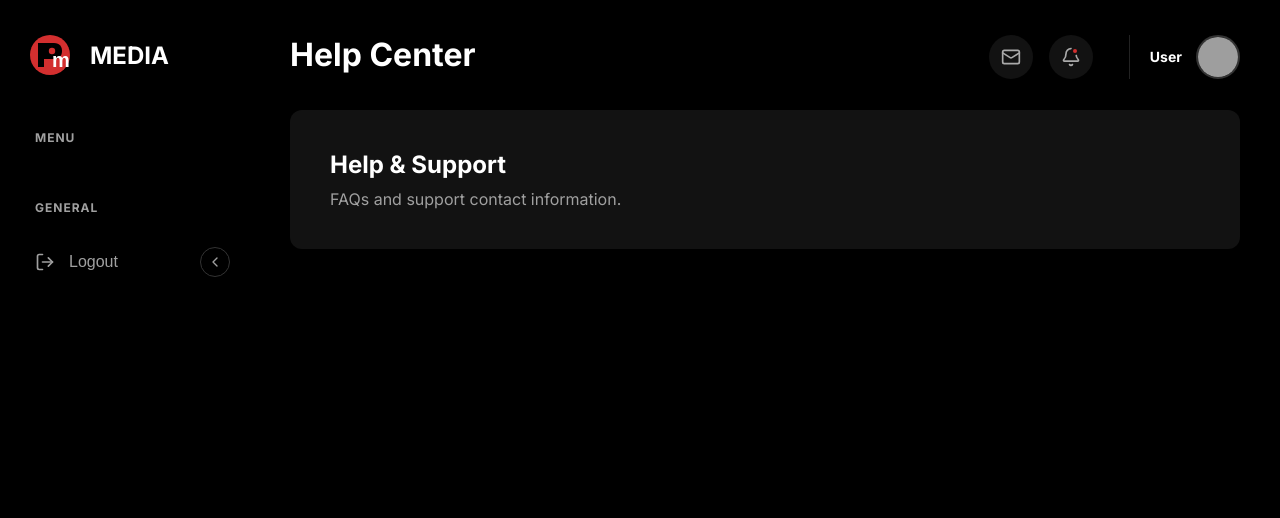
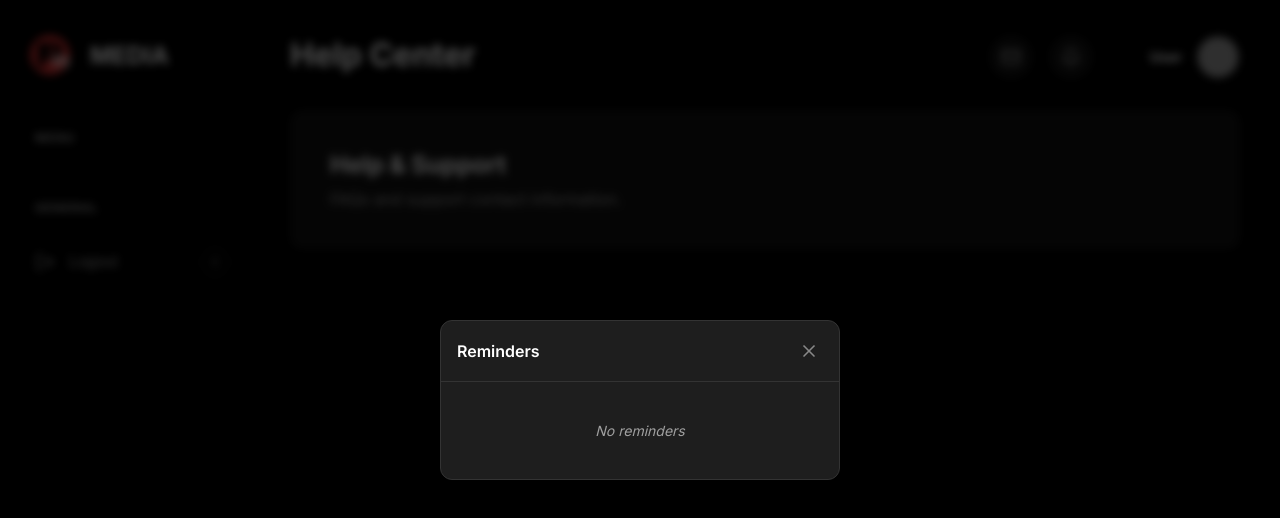
Before and after one commit to mhazmatjunior/Project_Media_Management_V2, a Next.js app: page /help in a window 1280 px wide. Both pictures are taken after a click on the button 1070 px from the left and 57 px from the top of the page. Shown: the top 518 px of the page. Built offline with nearby package versions, Linux system fonts and the light colour scheme; grey boxes are pictures that could not be loaded.

Commit message:
Implement Notification Bell: Modal UI, ASC Sorting, and Personal API Endpoint

```diff
--- /dev/null
+++ b/src/app/api/reminders/my/route.js
@@ -0,0 +1,67 @@
+
+import { db } from '@/db';
+import { reminders, users } from '@/db/schema';
+import { desc, asc, eq, or, and, like } from 'drizzle-orm';
+import { NextResponse } from 'next/server';
+import { getSession } from "@/lib/auth";
+import { cookies } from 'next/headers';
+
+export async function GET(request) {
+    try {
+        const cookieStore = await cookies();
+        const sessionCookie = cookieStore.get('user_session');
+
+        if (!sessionCookie) {
+            return NextResponse.json({ error: 'Unauthorized' }, { status: 401 });
+        }
+
+        const session = JSON.parse(sessionCookie.value);
+        const userId = session.id;
+        const userRole = session.role;
+
+        // Fetch reminders based on audience type
+        // 1. All users
+        // 2. Leads only (if user is team_lead or main_team)
+        // 3. Members only (if user is member)
+        // 4. Specific targeting (if userId is in targetUsers)
+
+        const allReminders = await db.select().from(reminders).orderBy(asc(reminders.datetime));
+
+        const myReminders = allReminders.filter(reminder => {
+            // Include 'all' audience
+            if (reminder.audienceType === 'all') return true;
+
+            // Include 'leads' if user is a lead or main team
+            if (reminder.audienceType === 'leads' && (userRole === 'team_lead' || userRole === 'main_team')) return true;
+
+            // Include 'members' if user is a member
+            if (reminder.audienceType === 'members' && userRole === 'member') return true;
+
+            // Include 'specific' if user ID is in targetUsers list
+            if (reminder.audienceType === 'specific') {
+                try {
+                    const targets = reminder.targetUsers ? JSON.parse(reminder.targetUsers) : [];
+                    // Ensure targets are comparing numbers or strings consistently
+                    return targets.map(String).includes(String(userId));
+                } catch (e) {
+                    return false;
+                }
+            }
+
+            return false;
+        });
+
+        // Filter for future reminders or recent ones (optional, for now returning all relevant)
+        // Let's filter to show only future reminders + reminders from the last 24 hours
+        // const now = new Date();
+        // const yesterday = new Date(now.getTime() - 24 * 60 * 60 * 1000);
+
+        // const filtered = myReminders.filter(r => new Date(r.datetime) > yesterday);
+
+        return NextResponse.json(myReminders);
+
+    } catch (error) {
+        console.error('Error fetching user reminders:', error);
+        return NextResponse.json({ error: 'Failed to fetch reminders' }, { status: 500 });
+    }
+}
--- a/src/components/Header.jsx
+++ b/src/components/Header.jsx
@@ -1,7 +1,7 @@
 "use client";
 
 import { useState, useEffect } from "react";
-import { Mail, Bell } from "lucide-react";
+import { Mail, Bell, X } from "lucide-react";
 import { getSession } from "@/lib/auth";
 import styles from "./Header.module.css";
 
@@ -10,13 +10,44 @@ const Header = ({ title }) => {
         name: "User",
         email: ""
     });
+    const [notifications, setNotifications] = useState([]);
+    const [showDropdown, setShowDropdown] = useState(false);
 
     useEffect(() => {
         const sessionUser = getSession();
         if (sessionUser) {
             setUser(sessionUser);
+            fetchNotifications();
         }
     }, []);
+
+    const fetchNotifications = async () => {
+        try {
+            const res = await fetch('/api/reminders/my');
+            if (res.ok) {
+                const data = await res.json();
+                setNotifications(data);
+            }
+        } catch (error) {
+            console.error("Failed to fetch notifications", error);
+        }
+    };
+
+    const formatDate = (dateString) => {
+        const date = new Date(dateString);
+        return {
+            day: date.toLocaleDateString('en-US', { weekday: 'long', month: 'short', day: 'numeric' }),
+            time: date.toLocaleTimeString('en-US', { hour: '2-digit', minute: '2-digit' })
+        };
+    };
+
+    const isToday = (dateString) => {
+        const date = new Date(dateString);
+        const today = new Date();
+        return date.getDate() === today.getDate() &&
+            date.getMonth() === today.getMonth() &&
+            date.getFullYear() === today.getFullYear();
+    };
 
     return (
         <header className={styles.header}>
@@ -28,10 +59,53 @@ const Header = ({ title }) => {
                 <button className={styles.iconButton}>
                     <Mail size={20} />
                 </button>
-                <button className={styles.iconButton}>
+
+                <button
+                    className={styles.iconButton}
+                    onClick={() => setShowDropdown(true)}
+                >
                     <Bell size={20} />
-                    <span className={styles.notificationDot} />
+                    {notifications.length > 0 && <span className={styles.notificationDot} />}
                 </button>
+
+                {showDropdown && (
+                    <div className={styles.modalOverlay} onClick={() => setShowDropdown(false)}>
+                        <div className={styles.modalContent} onClick={e => e.stopPropagation()}>
+                            <div className={styles.modalHeader}>
+                                <h3 className={styles.modalTitle}>Reminders</h3>
+                                <button className={styles.closeButton} onClick={() => setShowDropdown(false)}>
+                                    <X size={20} />
+                                </button>
+                            </div>
+                            <div className={styles.notificationList}>
+                                {notifications.length > 0 ? (
+                                    notifications.map(notif => {
+                                        const { day, time } = formatDate(notif.datetime);
+                                        return (
+                                            <div key={notif.id} className={styles.notificationItem}>
+                                                <h4 className={styles.meetingTitle}>{notif.title}</h4>
+                                                <div className={styles.timeInfo}>
+                                                    <span className={styles.date}>
+                                                        {isToday(notif.datetime) ? 'Today' : day}
+                                                    </span>
+                                                    <span className={styles.dot}>•</span>
+                                                    <span className={styles.time}>{time}</span>
+                                                </div>
+                                                <div className={styles.itemFooter}>
+                                                    <div className={styles.audienceBadge}>
+                                                        For: {notif.audienceType}
+                                                    </div>
+                                                </div>
+                                            </div>
+                                        );
+                                    })
+                                ) : (
+                                    <div className={styles.emptyState}>No reminders</div>
+                                )}
+                            </div>
+                        </div>
+                    </div>
+                )}
 
                 <div className={styles.profile}>
                     <div className={styles.userInfo}>
--- a/src/components/Header.module.css
+++ b/src/components/Header.module.css
@@ -100,3 +100,153 @@
     height: 100%;
     object-fit: cover;
 }
+
+.modalOverlay {
+    position: fixed;
+    top: 0;
+    left: 0;
+    right: 0;
+    bottom: 0;
+    background: rgba(0, 0, 0, 0.7);
+    backdrop-filter: blur(4px);
+    z-index: 10000;
+    display: flex;
+    align-items: center;
+    justify-content: center;
+}
+
+.modalContent {
+    width: 400px;
+    max-height: 80vh;
+    background: #1e1e1e;
+    border: 1px solid #333;
+    border-radius: 12px;
+    box-shadow: 0 4px 20px rgba(0, 0, 0, 0.5);
+    display: flex;
+    flex-direction: column;
+    overflow: hidden;
+}
+
+.modalHeader {
+    padding: 16px;
+    border-bottom: 1px solid #333;
+    display: flex;
+    justify-content: space-between;
+    align-items: center;
+}
+
+.modalTitle {
+    font-size: 16px;
+    font-weight: 600;
+    color: #fff;
+    margin: 0;
+}
+
+.closeButton {
+    background: none;
+    border: none;
+    color: #888;
+    cursor: pointer;
+    padding: 4px;
+    border-radius: 4px;
+    display: flex;
+    align-items: center;
+    justify-content: center;
+}
+
+.closeButton:hover {
+    background: rgba(255, 255, 255, 0.1);
+    color: #fff;
+}
+
+.notificationList {
+    overflow-y: auto;
+    padding: 0;
+    margin: 0;
+}
+
+
+
+.notificationItem {
+    padding: 12px 16px;
+    border-bottom: 1px solid rgba(255, 255, 255, 0.05);
+    transition: background 0.2s;
+}
+
+.notificationItem:last-child {
+    border-bottom: none;
+}
+
+.notificationItem:hover {
+    background: rgba(255, 255, 255, 0.05);
+}
+
+.notifTime {
+    font-size: 11px;
+    color: var(--primary-color);
+    margin-bottom: 4px;
+    display: block;
+}
+
+.notifTitle {
+    font-size: 13px;
+    color: #fff;
+    line-height: 1.4;
+}
+
+/* Reminder Card Styles Replicated */
+.meetingTitle {
+    font-size: 15px;
+    font-weight: 600;
+    color: var(--secondary-color);
+    margin: 0 0 6px 0;
+}
+
+.timeInfo {
+    display: flex;
+    align-items: center;
+    gap: 8px;
+    color: var(--text-secondary);
+    font-size: 13px;
+    margin-bottom: 8px;
+}
+
+.date {
+    color: var(--text-secondary);
+}
+
+.dot {
+    font-weight: 900;
+    font-size: 18px;
+    line-height: 0;
+    color: var(--primary-color);
+}
+
+.time {
+    color: var(--text-secondary);
+}
+
+.itemFooter {
+    display: flex;
+    justify-content: space-between;
+    align-items: center;
+    margin-top: 8px;
+}
+
+.audienceBadge {
+    display: inline-block;
+    font-size: 11px;
+    padding: 2px 8px;
+    border-radius: 10px;
+    background-color: rgba(255, 255, 255, 0.05);
+    color: #888;
+    text-transform: capitalize;
+}
+
+.emptyState {
+    padding: 40px 20px;
+    text-align: center;
+    color: var(--text-secondary);
+    font-size: 14px;
+    font-style: italic;
+}
```
